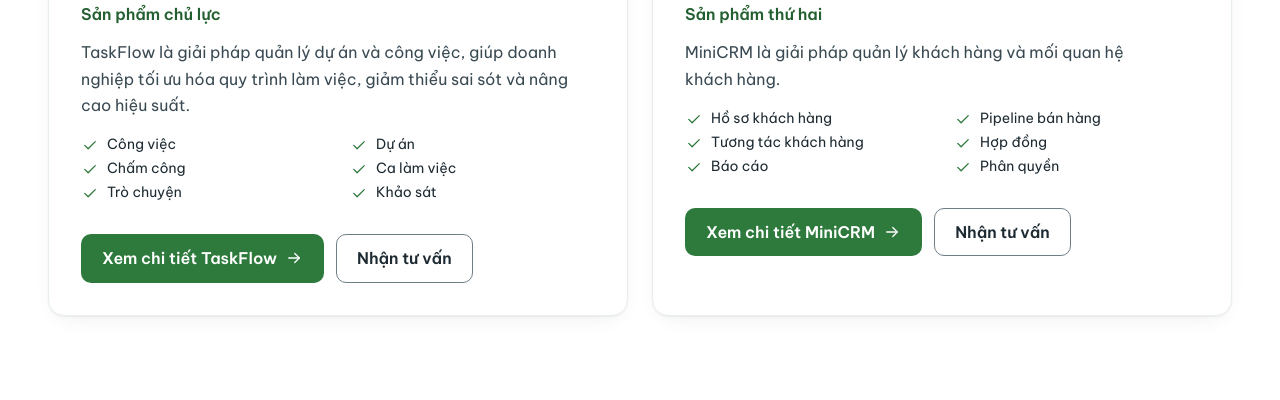
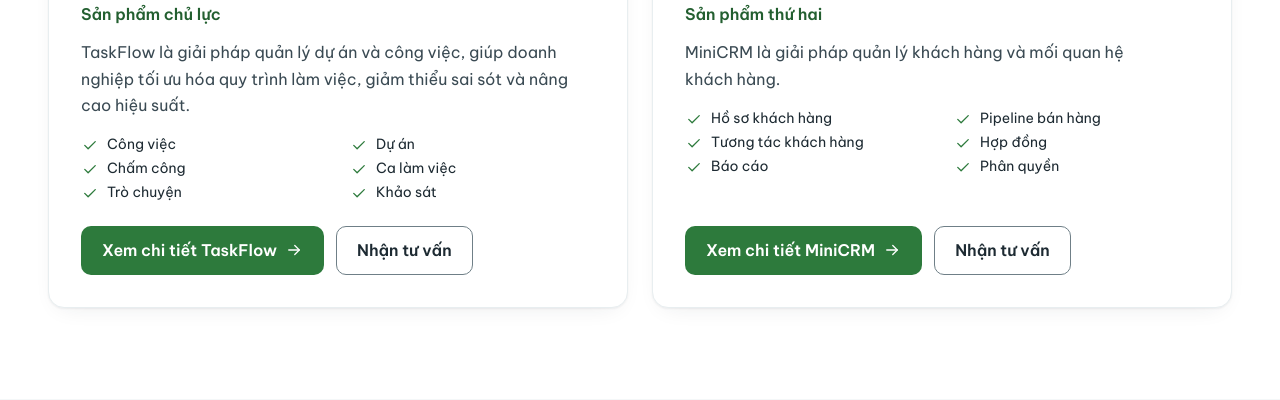
Before and after one commit to nguyenduy2392/happyecotech, a Laravel app: page /dich-vu in a window 1280 px wide. Shown: the part 1078-1478 px from the top of the page. Run offline with Laravel 12, Linux system fonts and the light colour scheme; data comes from the database, SQL or seed files in the repository; data that the repository does not hold is empty; style sheets or scripts are compiled from the project's sources; parts of the project's set-up code (start-up, migrations or seed data) failed here and were passed over; some libraries are stand-ins or nearby versions.

Commit message:
fix(ui): căn đáy nút ở thẻ sản phẩm /dich-vu
Co-Authored-By: Claude Sonnet 5.5 <noreply@anthropic.com>

```diff
--- a/resources/views/public/services/index.blade.php
+++ b/resources/views/public/services/index.blade.php
@@ -43,7 +43,7 @@
                                     @endforeach
                                 </ul>
                             @endif
-                            <div class="mt-6 flex flex-wrap gap-3 pt-2">
+                            <div class="mt-auto flex flex-wrap gap-3 pt-6">
                                 <a href="{{ route('services.show', $service) }}" data-cta="list-{{ $service->slug }}" class="btn btn-primary">Xem chi tiết {{ $service->name }} <x-glyph name="arrow-right" :size="18" /></a>
                                 <a href="{{ route('contact') }}#contact-form" data-cta="list-{{ $service->slug }}-consult" class="btn btn-outline">Nhận tư vấn</a>
                             </div>
```
